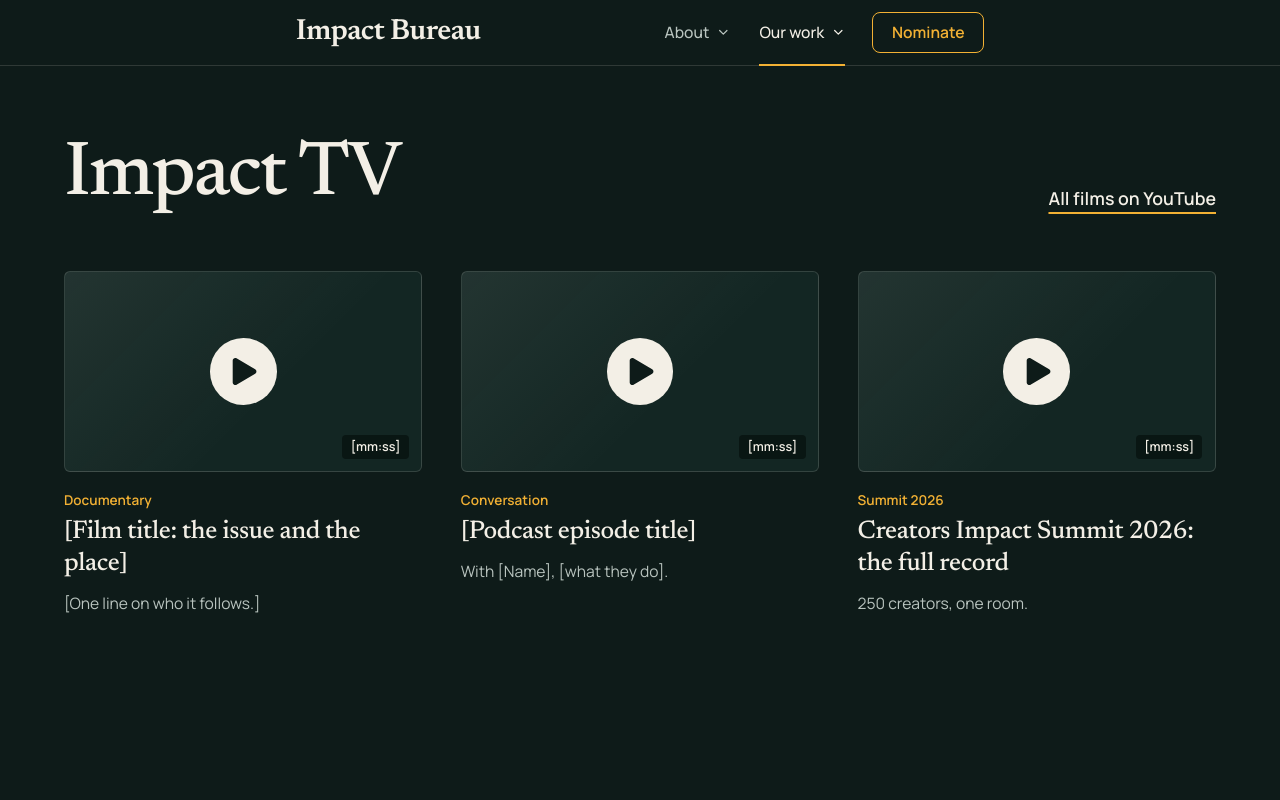
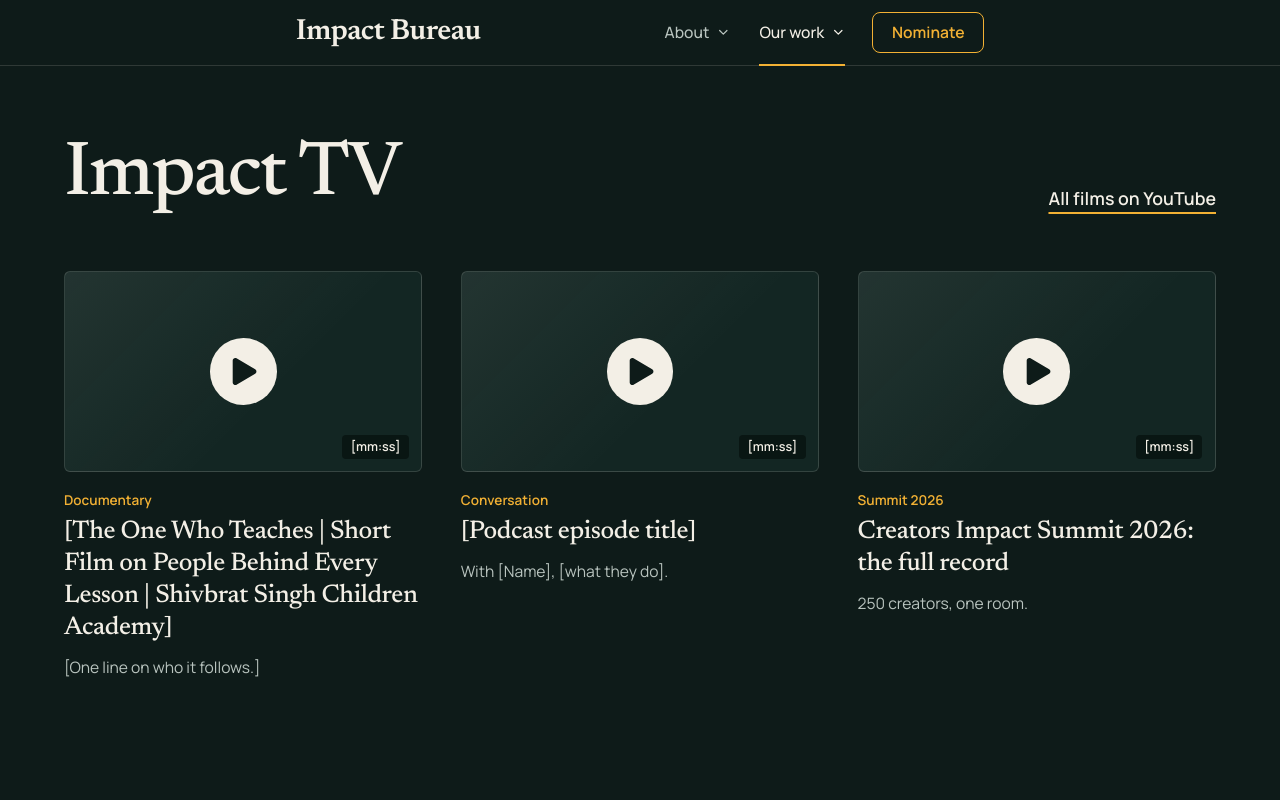
Before and after one commit to abhisheksbsca-createweb/impactbureauweb, a React (Vite) app in the folder client/: page /impact-tv in a window 1280 px wide. Shown: the top 800 px of the page. Built offline with nearby package versions, Linux system fonts and the light colour scheme.

Commit message:
add routing fallback

```diff
--- a/client/src/component/Pages/ImpactTv/ImpactTv.jsx
+++ b/client/src/component/Pages/ImpactTv/ImpactTv.jsx
@@ -8,7 +8,7 @@ const VIDEOS = [
     {
         id: 1,
         type: "Documentary",
-        title: "[Film title: the issue and the place]",
+        title: "[The One Who Teaches | Short Film on People Behind Every Lesson | Shivbrat Singh Children Academy]",
         summary: "[One line on who it follows.]",
         duration: "[mm:ss]",
         image: null,
```
Also changed, not shown: 1 other file (tests, documents, lock files or other folders).
